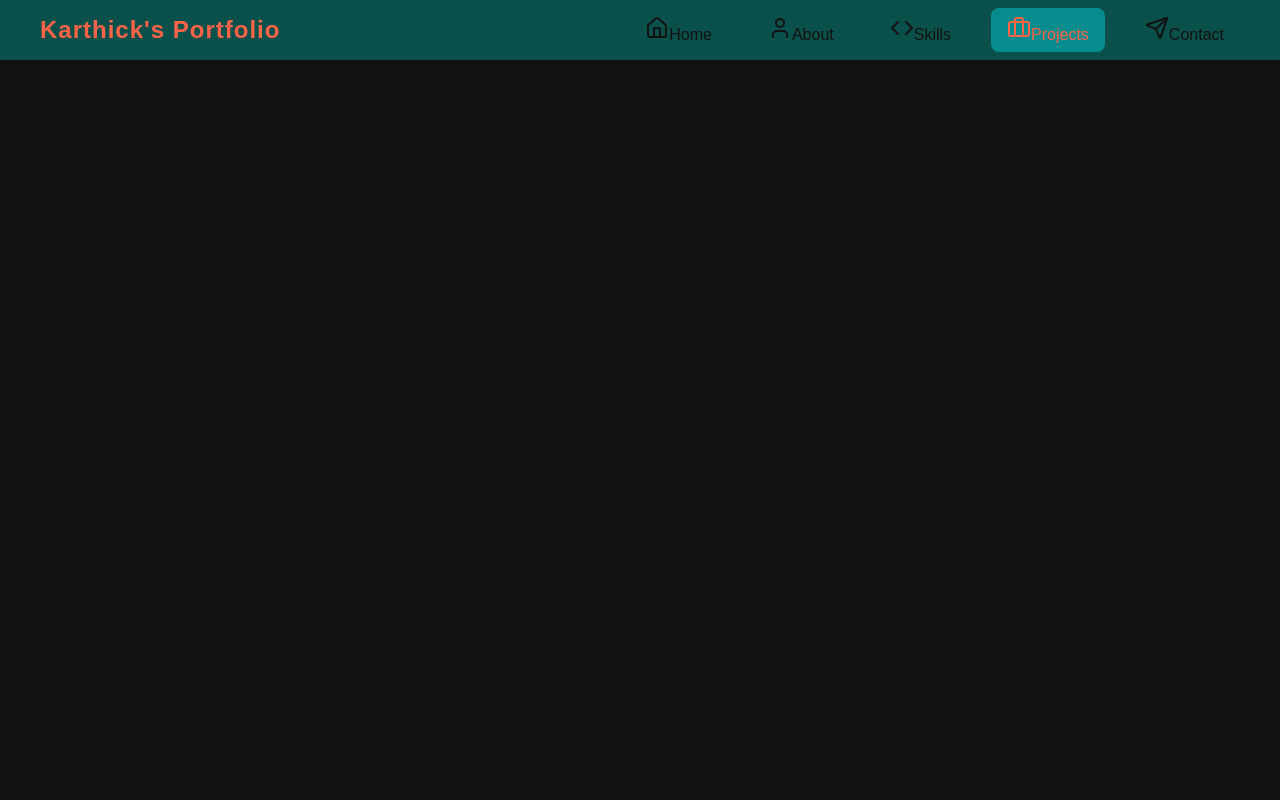
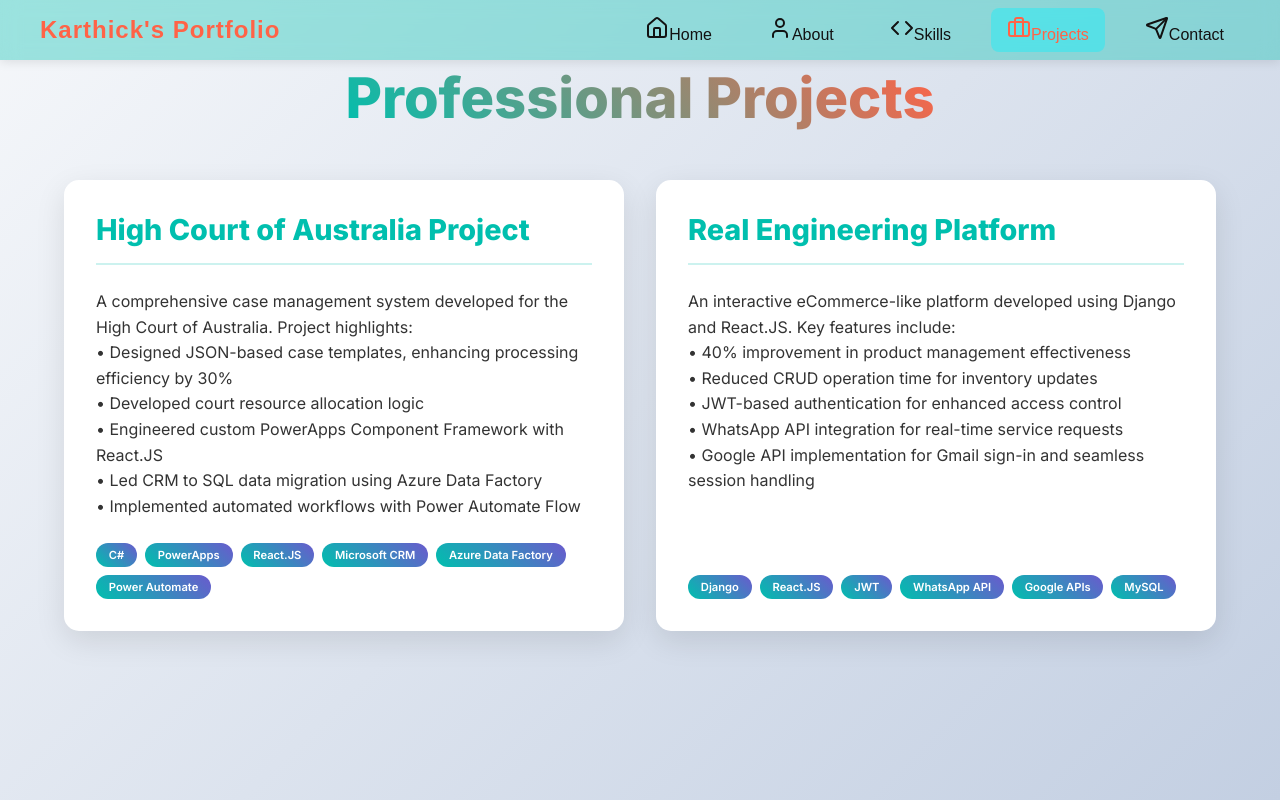
Before and after one commit to Karthick-candy/my-portfolio, a React (Create React App) app in the folder portfolio_frontend/: page /projects in a window 1280 px wide. Built offline with nearby package versions, Linux system fonts and the light colour scheme.

Commit message:
Designed Projects section.

```diff
--- a/portfolio_frontend/src/App.js
+++ b/portfolio_frontend/src/App.js
@@ -4,6 +4,7 @@ import Navbar from "./components/Navbar";
 import Home from "./components/Home";
 import About from "./components/About";
 import Skills from "./components/Skills";
+import Projects from "./components/Projects";
 import "./App.css";
 
 const App = () => {
@@ -14,6 +15,7 @@ const App = () => {
         <Route path="/" element={<Home />} />
         <Route path="/about" element={<About />} />
         <Route path="/skills" element={<Skills />} />
+        <Route path="/projects" element={<Projects />} />
       </Routes>
     </Router>
   )
--- /dev/null
+++ b/portfolio_frontend/src/assets/styles/Projects.css
@@ -0,0 +1,158 @@
+:root {
+    --primary-color: #00bfae;
+    --secondary-color: #ff6347;
+    --background-color: linear-gradient(135deg, #f5f7fa 0%, #c3cfe2 100%);
+    --text-color: #121212;
+    --text-secondary-color: #333333;
+    --accent-color: #6a5acd;
+    --white-background: white;
+    --shadow-subtle: 0 10px 30px rgba(0, 0, 0, 0.1);
+}
+
+.projects-section {
+    min-height: 100vh;
+    display: flex;
+    flex-direction: column;
+    align-items: center;
+    background: var(--background-color);
+    font-family: 'Inter', sans-serif;
+    padding: 4rem;
+}
+
+.projects-section-title {
+    text-align: center;
+    margin-bottom: 3rem;
+    font-size: 3.5rem;
+    font-weight: 800;
+    color: var(--text-color);
+
+    /* Gradient text effect with vendor prefixes */
+    background: linear-gradient(45deg, var(--primary-color), var(--secondary-color));
+
+    /* Vendor-specific background-clip for wider browser support */
+    -webkit-background-clip: text;  /* Safari, Chrome */
+    -moz-background-clip: text;     /* Firefox */
+    -ms-background-clip: text;      /* Internet Explorer/Edge */
+    background-clip: text;          /* Standard property */
+
+    /* Text color transparancy for gradient effect */
+    -webkit-text-fill-color: transparent;  /* Safari, Chrome */
+    -moz-text-fill-color: transparent;     /* Firefox */
+    -ms-text-fill-color: transparent;      /* Internet Explorer/Edge */
+}
+
+.projects-grid {
+    display: grid;
+    grid-template-columns: repeat(2, 1fr);
+    gap: 2rem;
+    max-width: 1200px;
+    width: 100%;
+}
+
+.project-card {
+    background: var(--white-background);
+    border-radius: 15px;
+    padding: 2rem;
+    box-shadow: var(--shadow-subtle);
+    transition: all 0.3s ease;
+    display: flex;
+    flex-direction: column;
+    animation: fadeInUp 0.8s ease forwards;
+    opacity: 0;
+}
+
+.project-card:hover {
+    transform: translateY(-10px);
+    box-shadow: 0 15px 40px rgba(0, 0, 0, 0.15);
+}
+
+.project-card-header {
+    display: flex;
+    justify-content: space-between;
+    align-items: center;
+    margin-bottom: 1.5rem;
+    border-bottom: 2px solid rgba(0, 191, 174, 0.2);
+    padding-bottom: 1rem;
+}
+
+.project-title {
+    font-size: 1.8rem;
+    color: var(--primary-color);
+    font-weight: 700;
+}
+
+.project-links {
+    display: flex;
+    gap: 1rem;
+}
+
+.project-link {
+    color: var(--text-secondary-color);
+    transition: color 0.3s ease, transform 0.3s ease;
+}
+
+.project-link:hover {
+    color: var(--primary-color);
+    transform: scale(1.2);
+}
+
+.project-description {
+    flex-grow: 1;
+    color: var(--text-secondary-color);
+    line-height: 1.6;
+    margin-bottom: 1.5rem;
+    white-space: pre-line;
+}
+
+.project-technologies {
+    display: flex;
+    flex-wrap: wrap;
+    gap: 0.5rem;
+}
+
+.project-technology-badge {
+    background: linear-gradient(45deg, var(--primary-color), var(--accent-color));
+    color: white;
+    padding: 0.3rem 0.8rem;
+    border-radius: 20px;
+    font-size: 0.7rem;
+    font-weight: 600;
+    transition: transform 0.3s ease;
+}
+
+.project-technology-badge:hover {
+    transform: scale(1.1);
+}
+
+/* Responsive Design */
+@media (max-width: 1024px) {
+    .projects-grid {
+        grid-template-columns: 1fr;
+    }
+
+    .projects-section-title {
+        font-size: 2.5rem;
+    }
+}
+
+@media (max-width: 768px) {
+    .projects-section {
+        padding: 2rem 1rem;
+    }
+
+    .project-title {
+        font-size: 1.5rem;
+    }
+}
+
+/* Animation Keyframes */
+@keyframes fadeInUp {
+    from {
+        opacity: 0;
+        transform: translateY(30px);
+    }
+    to {
+        opacity: 1;
+        transform: translateY(0);
+    }
+}
--- /dev/null
+++ b/portfolio_frontend/src/components/Projects.js
@@ -0,0 +1,90 @@
+import React from 'react';
+import "../assets/styles/Projects.css";
+
+const ProjectCard = ({ title, description, technologies, githubLink, liveLink }) => {
+  return (
+    <div className="project-card">
+      <div className="project-card-header">
+        <h3 className="project-title">{title}</h3>
+        <div className="project-links">
+          {githubLink && (
+            <a
+              href={githubLink}
+              target="_blank"
+              rel="noopener noreferrer"
+              className="project-link"
+            >
+              <i className="fab fa-github"></i>
+            </a>
+          )}
+          {liveLink && (
+            <a
+              href={liveLink}
+              target="_blank"
+              rel="noopener noreferrer"
+              className="project-link"
+            >
+              <i className="fas fa-external-link-alt"></i>
+            </a>
+          )}
+        </div>
+      </div>
+      <div className="project-description">
+        {description}
+      </div>
+      <div className="project-technologies">
+        {technologies.map((tech, index) => (
+          <span key={index} className="project-technology-badge">
+            {tech}
+          </span>
+        ))}
+      </div>
+    </div>
+  );
+};
+
+const Projects = () => {
+  const projects = [
+    {
+        title: "High Court of Australia Project",
+        description: "A comprehensive case management system developed for the High Court of Australia. Project highlights:" +
+        "\n• Designed JSON-based case templates, enhancing processing efficiency by 30%" +
+        "\n• Developed court resource allocation logic" +
+        "\n• Engineered custom PowerApps Component Framework with React.JS" +
+        "\n• Led CRM to SQL data migration using Azure Data Factory" +
+        "\n• Implemented automated workflows with Power Automate Flow",
+        technologies: ["C#", "PowerApps", "React.JS", "Microsoft CRM", "Azure Data Factory", "Power Automate"],
+        githubLink: null  // Add GitHub link if available
+      },
+    {
+      title: "Real Engineering Platform",
+      description: "An interactive eCommerce-like platform developed using Django and React.JS. Key features include:" +
+      "\n• 40% improvement in product management effectiveness" +
+      "\n• Reduced CRUD operation time for inventory updates" +
+      "\n• JWT-based authentication for enhanced access control" +
+      "\n• WhatsApp API integration for real-time service requests" +
+      "\n• Google API implementation for Gmail sign-in and seamless session handling",
+      technologies: ["Django", "React.JS", "JWT", "WhatsApp API", "Google APIs", "MySQL"],
+      githubLink: "https://github.com/Karthick-candy/real-engineering-main-/tree/master"
+    }
+  ];
+
+  return (
+    <section className="projects-section">
+      <h2 className="projects-section-title">Professional Projects</h2>
+      <div className="projects-grid">
+        {projects.map((project, index) => (
+          <ProjectCard
+            key={index}
+            title={project.title}
+            description={project.description}
+            technologies={project.technologies}
+            githubLink={project.githubLink}
+          />
+        ))}
+      </div>
+    </section>
+  );
+};
+
+export default Projects;
```
